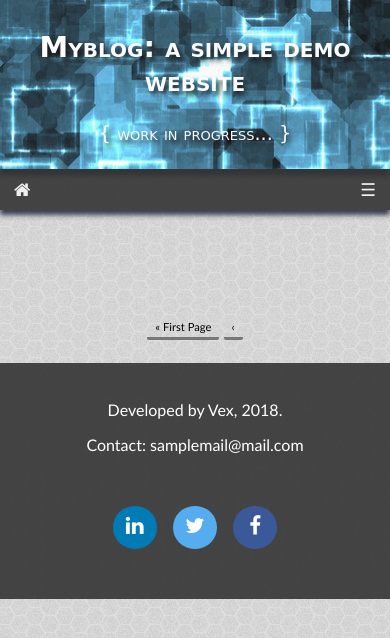
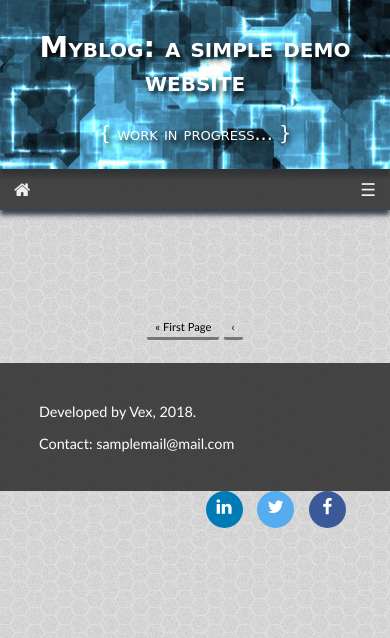
Before and after one commit to reduvius/myblog, a PHP site: template src/views/posts.twig in a window 390 px wide. Shown: the top 638 px of the page. Run offline with PHP 8.4, Linux system fonts and the light colour scheme; the template is opened without the code that fills it, so the values that code supplies are empty; some libraries are stand-ins or nearby versions.

Commit message:
Add another break point in responsive design, changes in footer

```diff
--- a/src/views/css/layout.css
+++ b/src/views/css/layout.css
@@ -28,7 +28,7 @@ body {
 
 /* *************************** HEADER STYLE ***************************** */
 header {
-    background: url('../../storage/images/backgrounds/bckg7.jpg') ;
+    background: url('../../storage/images/backgrounds/bckg7.jpg');
     /*background-color: #509fb9;*/
     color: white;
     box-shadow: 0px 7px 5px #252e42;
@@ -43,10 +43,6 @@ header {
 
 header p span {
     transition: 0.6s;
-}
-
-header:hover {
-	opacity: 0.9;
 }
 
 @media screen and (max-width: 768px) {
@@ -266,9 +262,26 @@ nav .trigram {
     width: 100%;
 }
 
+/* First break point */
+/* One class for the each of the 12 responsive grid-view columns */
 @media only screen and (min-width: 768px) {
-    /* For desktop */
-    /* One class for the each of the 12 responsive grid-view columns */
+    #main .col-s-1 {width: 8.33%;}
+    #main .col-s-2 {width: 16.66%;}
+    #main .col-s-3 {width: 25%;}
+    #main .col-s-4 {width: 33.33%;}
+    #main .col-s-5 {width: 41.66%;}
+    #main .col-s-6 {width: 50%;}
+    #main .col-s-7 {width: 58.33%;}
+    #main .col-s-8 {width: 66.66%;}
+    #main .col-s-9 {width: 75%;}
+    #main .col-s-10 {width: 83.33%;}
+    #main .col-s-11 {width: 91.66%;}
+    #main .col-s-12 {width: 100%;}
+}
+
+/* Second break point */
+/* One class for the each of the 12 responsive grid-view columns */
+@media only screen and (min-width: 1080px) {
     #main .col-1 {width: 8.33%;}
     #main .col-2 {width: 16.66%;}
     #main .col-3 {width: 25%;}
@@ -287,23 +300,35 @@ nav .trigram {
 footer {
     background: rgba(51, 51, 51, 0.9);
     color: white;
-    padding: 1em;
+    padding: 1.6em 0em;
     z-index: 10;
+    height: 8em;
 }
 
-footer div:nth-child(2) p span {
+footer #l-footer {
+    float: left;
+    margin-left: 10%;
+    font-size: 0.9em;
+}
+
+footer #l-footer p span {
     transition: all 0.8s;
     cursor: pointer;
 }
 
-footer :nth-child(2) p span:hover {
+footer #l-footer p span:hover {
     color: #ffe400;
 }
 
-footer a.fa {
+footer #r-footer {
+    float: right;
+    margin-right: 10%;
+}
+
+footer #r-footer a.fa {
     padding: 0.5em;
     margin: 1.4em 0.3em;
-    font-size: 1.3em;
+    font-size: 1.1em;
     width: 2.1em;
     height: 2.1em;
     text-align: center;
@@ -313,65 +338,29 @@ footer a.fa {
     transition: 0.4s;
 }
 
-footer a.fa.fa-facebook {
+footer #r-footer a.fa.fa-facebook {
     background-color: #3B5998;
 }
 
-footer a.fa.fa-facebook:hover {
+footer #r-footer a.fa.fa-facebook:hover {
     background-color: white;
     color: #3B5998;
 }
 
-footer a.fa.fa-twitter {
+footer #r-footer a.fa.fa-twitter {
     background-color: #55ACEE;
 }
 
-footer a.fa.fa-twitter:hover {
+footer #r-footer a.fa.fa-twitter:hover {
     background-color: white;
     color: #55ACEE;
 }
 
-footer a.fa.fa-linkedin {
+footer #r-footer a.fa.fa-linkedin {
     background-color: #007bb5;
 }
 
-footer a.fa.fa-linkedin:hover {
+footer #r-footer a.fa.fa-linkedin:hover {
     background-color: white;
     color: #007bb5;
 }
-
-footer.row::after {
-    content: "";
-    clear: both;
-    display: table;
-}
-
-/* For all collumns */
-footer [class*="col-"] {
-    float: left;
-    padding: 15px;
-}
-
-/* For mobile phones */
-footer [class*="col-"] {
-    width: 100%;
-    text-align: center;
-    padding: 0.1em;
-}
-
-@media only screen and (min-width: 768px) {
-    /* For desktop */
-    /* One class for the each of the 12 responsive grid-view columns */
-    footer .col-1 {width: 8.33%;}
-    footer .col-2 {width: 16.66%;}
-    footer .col-3 {width: 25%;}
-    footer .col-4 {width: 33.33%;}
-    footer .col-5 {width: 41.66%;}
-    footer .col-6 {width: 50%;}
-    footer .col-7 {width: 58.33%;}
-    footer .col-8 {width: 66.66%;}
-    footer .col-9 {width: 75%;}
-    footer .col-10 {width: 83.33%;}
-    footer .col-11 {width: 91.66%;}
-    footer .col-12 {width: 100%;}
-}
--- a/src/views/css/welcome.css
+++ b/src/views/css/welcome.css
@@ -2,7 +2,7 @@
     #main div:first-child {
         display: none;
     }
-    #main div:nth-child(3) {
+    #main div:last-child {
         margin-top: 5%;
     }
 }
--- a/src/views/layout.twig
+++ b/src/views/layout.twig
@@ -79,14 +79,12 @@
         </div>
 
         <!-- FOOTER -->
-        <footer class="row">
-            <div class="col-1"></div>
-            <div class="col-3">
+        <footer>
+            <div id="l-footer">
                 <p>Developed by <span>Vex</span>, 2018.</p>
                 <p>Contact: <span>samplemail@mail.com</span></p>
             </div>
-            <div class="col-4"></div>
-            <div class="col-3">
+            <div id="r-footer">
                 <a href="https://www.linkedin.com/" class="fa fa-linkedin"
                     target="_blank"></a>
                 <a href="https://twitter.com/" class="fa fa-twitter"
@@ -94,7 +92,6 @@
                 <a href="https://www.facebook.com/" class="fa fa-facebook"
                     target="_blank"></a>
             </div>
-            <div class="col-1"></div>
         </footer>
 
         <!-- LOAD JS -->
--- a/src/views/my-posts.twig
+++ b/src/views/my-posts.twig
@@ -10,8 +10,8 @@
 
 {% block content %}
 
-    <div class="col-3"></div>
-    <div class="col-6">
+    <div class="col-3 col-s-1"></div>
+    <div class="col-6 col-s-10">
         {% for post in posts %}
             <div class="post-content">
                 <h2><a href="/post/{{ post.id }}">{{ post.title }}</a></h2>
@@ -29,7 +29,7 @@
             </div>
         {% endfor %}
     </div>
-    <div class="col-3"></div>
+    <div class="col-3 col-s-1"></div>
 
     <!-- PAGINATION -->
     <div class="col-12" id="pagination">
--- a/src/views/post.twig
+++ b/src/views/post.twig
@@ -14,8 +14,8 @@
         <!-- ostavljam opciju neimplementiranu za sada -->
     {% endif %}
 
-    <div class="col-3"></div>
-    <div class="col-6">
+    <div class="col-3 col-s-1"></div>
+    <div class="col-6 col-s-10">
         <div id="post-content">
             <h2>{{ post.title }}</h2>
             <hr>
@@ -60,7 +60,7 @@
             </form>
         </div>
     </div>
-    <div class="col-3"></div>
+    <div class="col-3 col-s-1"></div>
 
 {% endblock %}
 
--- a/src/views/posts.twig
+++ b/src/views/posts.twig
@@ -10,8 +10,8 @@
 
 {% block content %}
 
-    <div class="col-3"></div>
-    <div class="col-6">
+    <div class="col-3 col-s-1"></div>
+    <div class="col-6 col-s-10">
         {% for post in posts %}
             <div class="post-content">
                 <h2><a href="/post/{{ post.id }}">{{ post.title }}</a></h2>
@@ -29,7 +29,7 @@
             </div>
         {% endfor %}
     </div>
-    <div class="col-3"></div>
+    <div class="col-3 col-s-1"></div>
 
     <!-- PAGINATION -->
     <div class="col-12" id="pagination">
--- a/src/views/profile.twig
+++ b/src/views/profile.twig
@@ -9,8 +9,8 @@
 {% endblock %}
 
 {% block content %}
-    <div class="col-4"></div>
-    <div class="col-4">
+    <div class="col-4 col-s-3"></div>
+    <div class="col-4 col-s-6">
         <!-- PROFILE SECTION -->
         <div id="section">
             <div id="img-cont">
@@ -28,7 +28,7 @@
             <p id="stats">• Number of posts: {{ numberOfPosts }}</p>
         </div>
     </div>
-    <div class="col-4"></div>
+    <div class="col-4 col-s-3"></div>
 {% endblock %}
 
 {% block js %}
```
Also changed, not shown: src/views/login.twig (+5 -5 lines), src/views/new.twig (+5 -5 lines), src/views/register.twig (+7 -7 lines), src/views/welcome.twig (+5 -5 lines).
